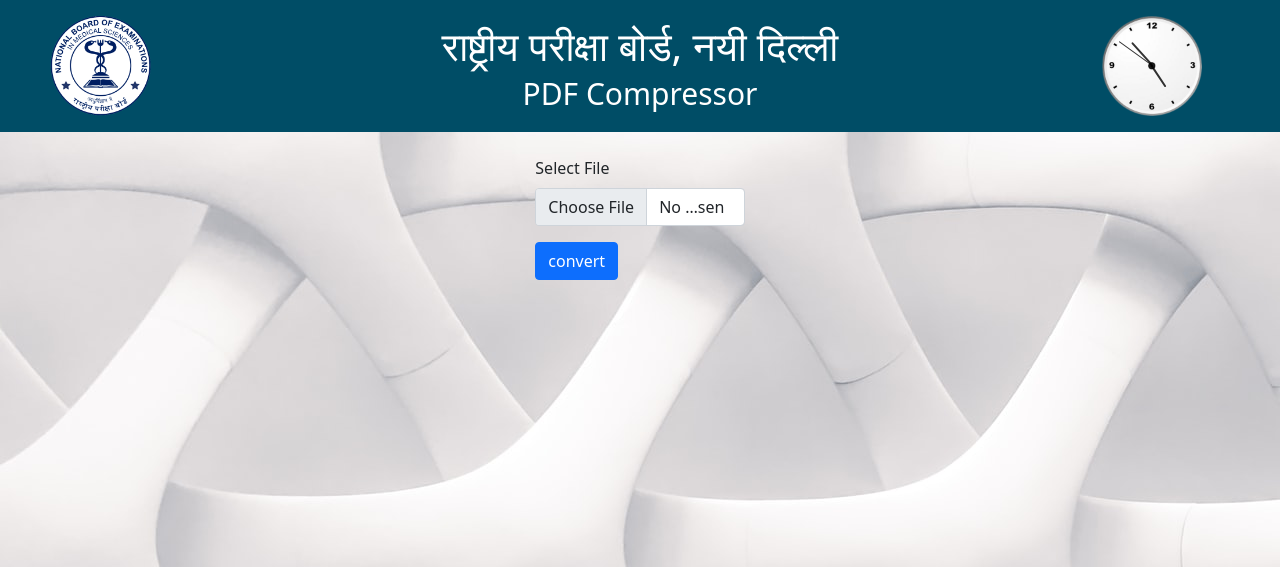
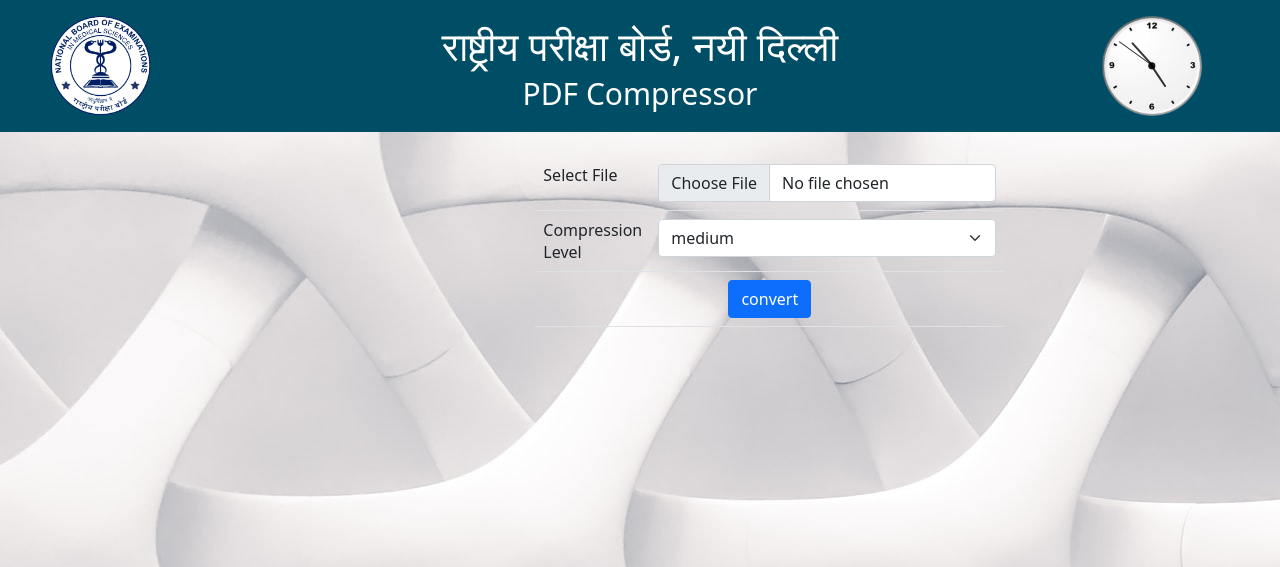
Before and after one commit to Dishendramishra/pdf_compressor, a Flask app: page / in a window 1280 px wide. Shown: the top 567 px of the page. Run offline with Flask 3, Linux system fonts and the light colour scheme; some libraries are stand-ins or nearby versions.

Commit message:
changed UI

```diff
--- a/templates/index.html
+++ b/templates/index.html
@@ -121,11 +121,30 @@
             <form
                 class="col-xs-8 col-xs-offset-2  col-sm-6 col-sm-offset-3 col-md-4 col-sm-offset-4 col-lg-2 col-lg-offset-5"
                 action="/upload_file" method="post" enctype="multipart/form-data" target="_blank">
-                <p>
-                    <label for="formFile" class="form-label">Select File</label>
-                    <input class="form-control" type="file" id="formFile" name="file" accept="application/pdf">
-                </p>
-                <button class="btn btn-primary btn-block" type="sumbit">convert</button>
+
+                <table class="table">
+                    <tr>
+                        <td>Select File</td>
+                        <td>
+                            <input class="form-control w-auto" type="file" id="formFile" name="file" accept="application/pdf">
+                        </td>
+                    </tr>
+                    <tr>
+                        <td>Compression Level</td>
+                        <td>
+                            <select class="form-select"  id="compression_level">
+                                <option value="strong">strong</option>
+                                <option value="medium" selected>medium</option>
+                                <option value="basic">basic</option>
+                              </select>
+                            </td>
+                    </tr>
+                    <tr>
+                        <td colspan="2" class="text-center">
+                            <button class="btn btn-primary btn-block" type="submit">convert</button>
+                        </td>
+                    </tr>
+                </table>
             </form>
         </div>
     </div>
```
